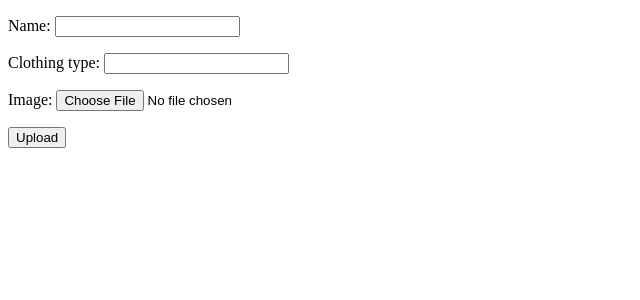
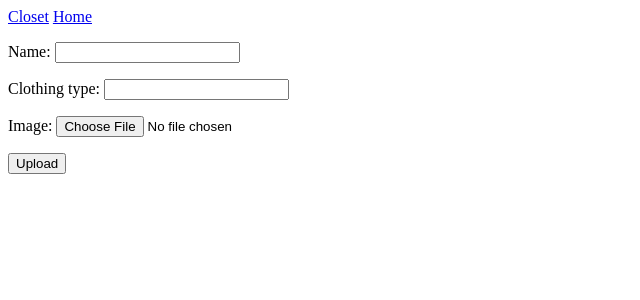
Before and after one commit to prithajnath/fabrik, a Django app: page /closet/add/ in a window 1280 px wide. Shown: the top 300 px of the page, without its empty margins (0-640 px from the left). Run offline with Django 3.2, Linux system fonts and the light colour scheme.

Commit message:
Added basic navigation through the app

```diff
--- a/fabrik/urls.py
+++ b/fabrik/urls.py
@@ -21,7 +21,7 @@ from django.conf.urls.static import static
 urlpatterns = [
     url(r'^admin/', admin.site.urls),
     url(r'^closet/', include('clothes.urls')),
-    url(r'^', include('weather.urls'))
+    url(r'^$', include('weather.urls'))
 ]
 
 if settings.DEBUG:
--- a/templates/clothes/add.html
+++ b/templates/clothes/add.html
@@ -1,6 +1,9 @@
 {% extends '../base.html' %}
 
 {% block content %}
+
+<a href="/closet">Closet</a>
+<a href="/">Home</a>
 
 <form method="POST" enctype="multipart/form-data">
 {% csrf_token %}
--- a/templates/clothes/index.html
+++ b/templates/clothes/index.html
@@ -1,6 +1,9 @@
 {% extends '../base.html' %}
 
 {% block content %}
+
+<a href="add">Add Clothes</a>
+<a href="/">Home</a>
 
 {% for clothing in closet %}
 <h1>{{clothing}}</h1>
```
Also changed, not shown: db.sqlite3, media/clothes/Empyre-Jag-Twill-Jogger-Pants-_242166-front.jpg (added), media/clothes/Empyre-Jag-Twill-Jogger-Pants-_242166-front_CrF08Iw.jpg (added), media/clothes/flannel_1Qo5xqm.jpg (added).
